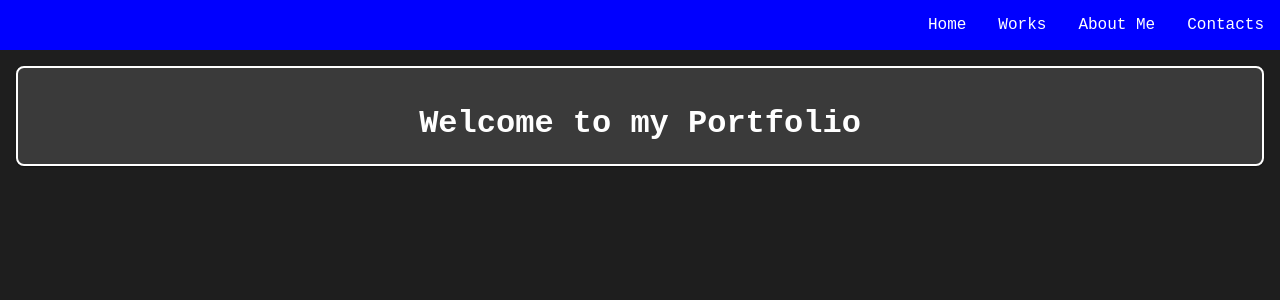
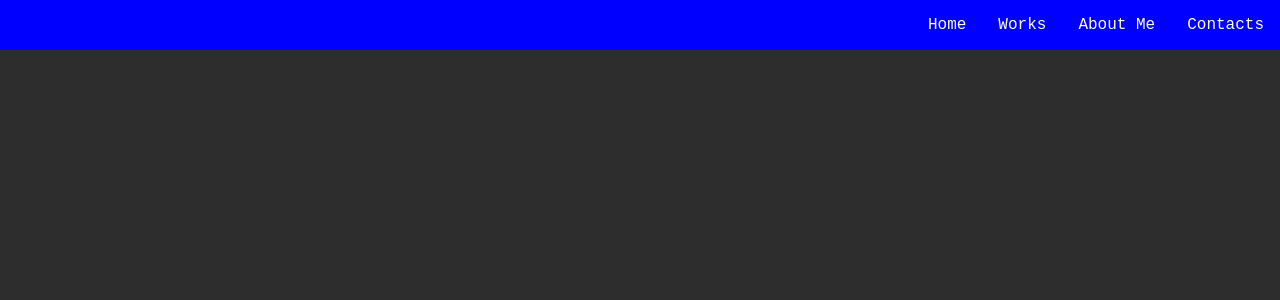
Before and after one commit to jolebaudracco/real-portfolio, a React (Vite) app in the folder real-portfolio/: page / in a window 1280 px wide. Shown: the top 300 px of the page. Built offline with nearby package versions, Linux system fonts and the light colour scheme.

Commit message:
fix: correct Navbar import path and update background color in App component

```diff
--- a/real-portfolio/src/App.jsx
+++ b/real-portfolio/src/App.jsx
@@ -1,6 +1,7 @@
 import Box from '@mui/material/Box'
 import './App.css'
-import Navbar from './components/navbar/Navbar.jsx'
+import Typography from '@mui/material/Typography'
+import Navbar from './components/navbar/NAvbar'
 
 function App() {
   const navItems = ['Home', 'Works', 'About Me', 'Contacts']
@@ -8,18 +9,14 @@ function App() {
     <>
     <Box
       sx={{
-        backgroundColor: '#1E1E1E',
+        backgroundColor: '#2D2D2D',
         minHeight: '100vh',
       }}
     >
       <Navbar navItems={navItems}/>
-      <Box sx={{border: 2, boxShadow: 1, pt: 2, color: 'white', backgroundColor: '#3A3A3A', m: 2, borderRadius: 2, textAlign: 'center'}}>
-        <h1>Welcome to my Portfolio</h1>
-      </Box>
     </Box>
 
     </>
   )
 }
-
 export default App
```
